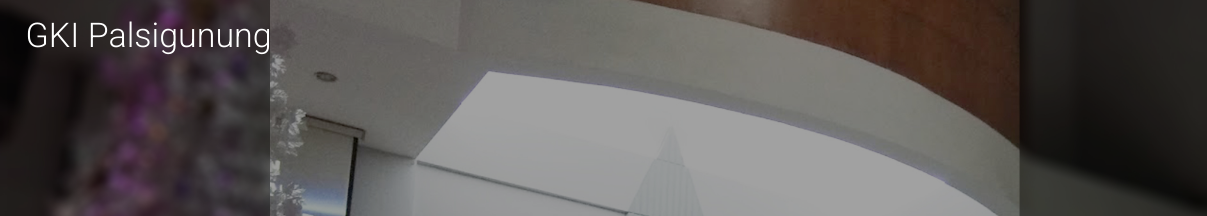
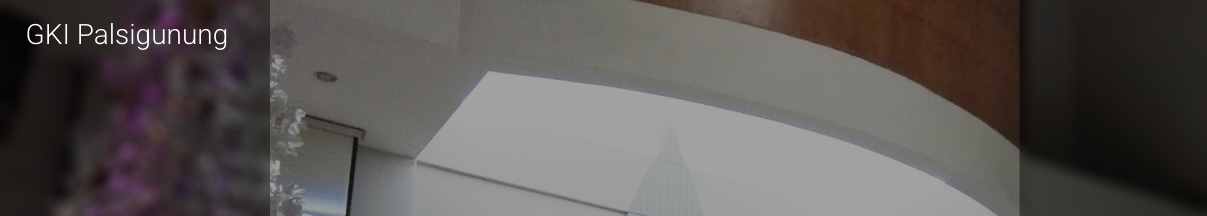
Before and after one commit to lmarkrol/gki-palsi, a plain HTML site: page index.html in a window 1280 px wide. Shown: the top 216 px of the page, 0-1207 px from the left. Drawn offline with Linux system fonts and the light colour scheme; files whose address does not match are found by name.

Commit message:
Update style.css

```diff
--- a/style.css
+++ b/style.css
@@ -280,7 +280,7 @@ max-width:100%;
 padding:8px 0 0 0;
 }
 .logo_text{
-font-size:34px;
+font-size:28px;
 line-height:70px;
 font-weight:1500;
 }
```
